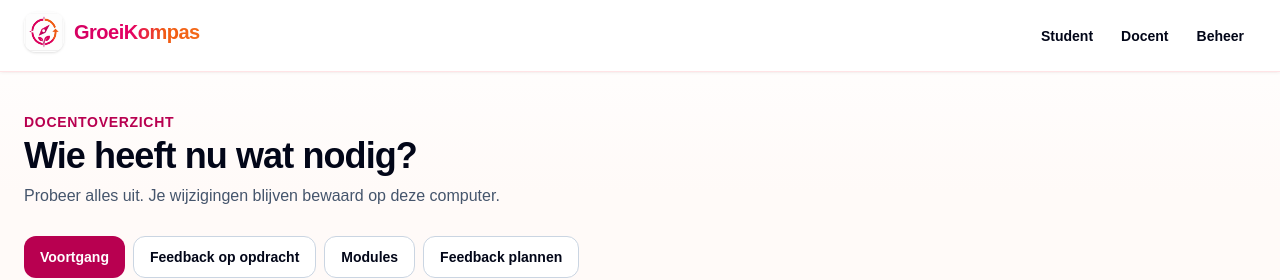
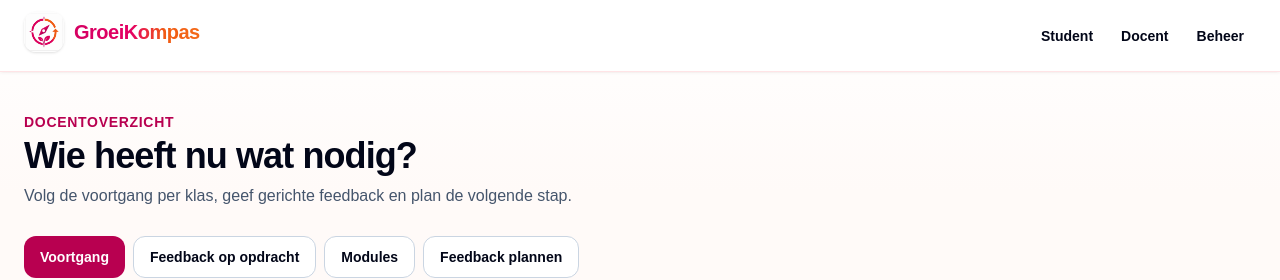
Before and after one commit to barteleveld/groeikompas, a Next.js app: page /demo/docent in a window 1280 px wide. Shown: the top 280 px of the page. Built offline with nearby package versions, Linux system fonts and the light colour scheme.

Commit message:
Maak schermteksten geschikt voor dagelijks gebruik

```diff
--- a/app/demo/docent/page.tsx
+++ b/app/demo/docent/page.tsx
@@ -94,7 +94,7 @@ export default function TeacherDemo() {
 
   return (
     <>
-      <PageHeader eyebrow="Docentoverzicht" title="Wie heeft nu wat nodig?" description="Probeer alles uit. Je wijzigingen blijven bewaard op deze computer." />
+      <PageHeader eyebrow="Docentoverzicht" title="Wie heeft nu wat nodig?" description="Volg de voortgang per klas, geef gerichte feedback en plan de volgende stap." />
       <div className="mb-6 flex flex-wrap gap-2">
         {([
           ["overzicht", "Voortgang"],
```
